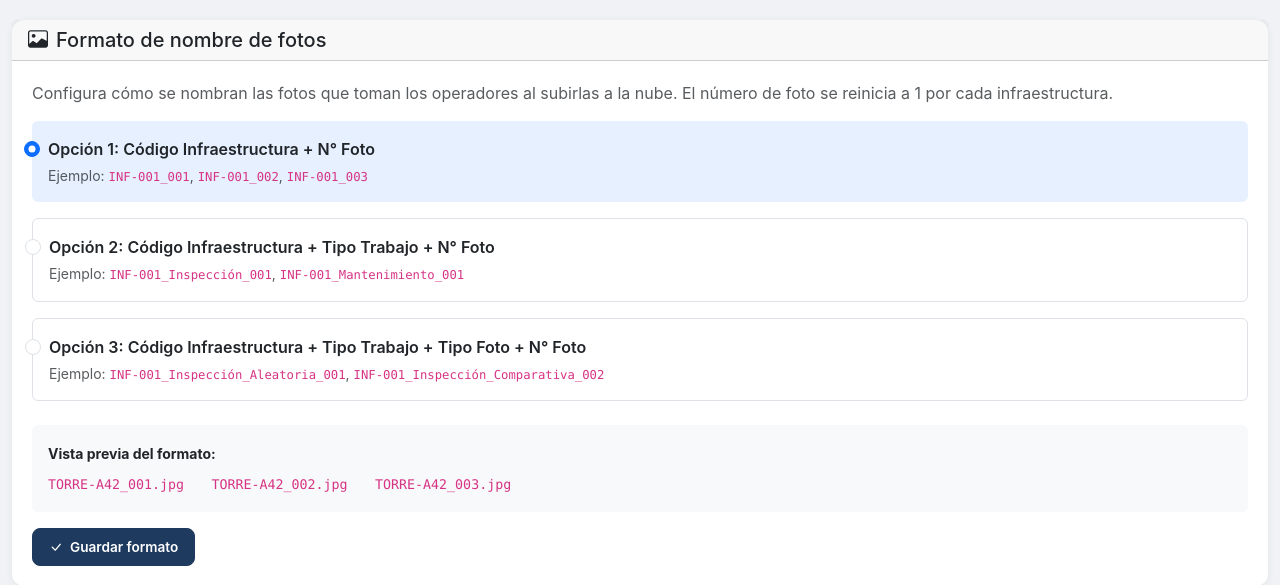
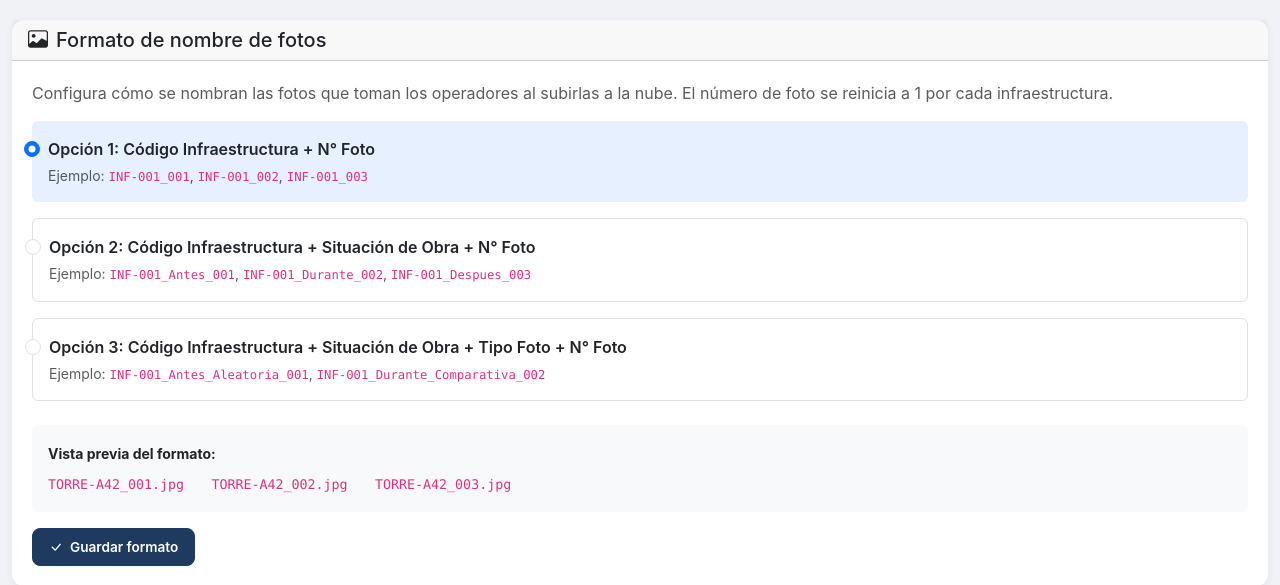
Before and after one commit to cazorlatravel-prog/INFOCAMPO, a PHP site: page /admin/ajustes.php in a window 1280 px wide. Shown: the part 216-801 px from the top of the page. Run offline with PHP 8.4, Linux system fonts and the light colour scheme; a user stored in the database is signed in; data comes from the database, SQL or seed files in the repository; data that the repository does not hold is empty.

Commit message:
Cambiar formato nombre fotos: situación de obra en vez de tipo trabajo
Opciones actualizadas:
- Opción 1: Código Infra + N° Foto (sin cambio)
- Opción 2: Código Infra + Situación (Antes/Durante/Despues) + N° Foto
- Opción 3: Código Infra + Situación + Tipo Foto (Aleatoria/Comparativa) + N°

Cambios en admin/ajustes.php (HTML labels, ejemplos, vista previa),
public/subir.php (lógica backend de generación de nombre) y
public/js/operador.js (lógica frontend de generación de nombre).

https://claude.ai/code/session_01FdUN8X5v5BoDdAhYiwhVJ9

```diff
--- a/admin/ajustes.php
+++ b/admin/ajustes.php
@@ -256,10 +256,10 @@ $wmTextoTamano = (int) ($empresa['wm_texto_tamano'] ?? 2);
                                 <input class="form-check-input" type="radio" name="formato_nombre_foto" id="formato2"
                                        value="2" <?= $formatoActual === 2 ? 'checked' : '' ?> onchange="updatePreview()">
                                 <label class="form-check-label fw-semibold" for="formato2">
-                                    Opción 2: Código Infraestructura + Tipo Trabajo + N° Foto
+                                    Opción 2: Código Infraestructura + Situación de Obra + N° Foto
                                 </label>
                                 <div class="text-muted small mt-1">
-                                    Ejemplo: <code>INF-001_Inspección_001</code>, <code>INF-001_Mantenimiento_001</code>
+                                    Ejemplo: <code>INF-001_Antes_001</code>, <code>INF-001_Durante_002</code>, <code>INF-001_Despues_003</code>
                                 </div>
                             </div>
 
@@ -267,10 +267,10 @@ $wmTextoTamano = (int) ($empresa['wm_texto_tamano'] ?? 2);
                                 <input class="form-check-input" type="radio" name="formato_nombre_foto" id="formato3"
                                        value="3" <?= $formatoActual === 3 ? 'checked' : '' ?> onchange="updatePreview()">
                                 <label class="form-check-label fw-semibold" for="formato3">
-                                    Opción 3: Código Infraestructura + Tipo Trabajo + Tipo Foto + N° Foto
+                                    Opción 3: Código Infraestructura + Situación de Obra + Tipo Foto + N° Foto
                                 </label>
                                 <div class="text-muted small mt-1">
-                                    Ejemplo: <code>INF-001_Inspección_Aleatoria_001</code>, <code>INF-001_Inspección_Comparativa_002</code>
+                                    Ejemplo: <code>INF-001_Antes_Aleatoria_001</code>, <code>INF-001_Durante_Comparativa_002</code>
                                 </div>
                             </div>
                         </div>
@@ -534,8 +534,8 @@ $wmTextoTamano = (int) ($empresa['wm_texto_tamano'] ?? 2);
         const el = document.getElementById('preview-format');
         const examples = {
             '1': '<code>TORRE-A42_001.jpg</code> &nbsp; <code>TORRE-A42_002.jpg</code> &nbsp; <code>TORRE-A42_003.jpg</code>',
-            '2': '<code>TORRE-A42_Inspección_001.jpg</code> &nbsp; <code>TORRE-A42_Mantenimiento_001.jpg</code>',
-            '3': '<code>TORRE-A42_Inspección_Aleatoria_001.jpg</code> &nbsp; <code>TORRE-A42_Inspección_Comparativa_001.jpg</code>',
+            '2': '<code>TORRE-A42_Antes_001.jpg</code> &nbsp; <code>TORRE-A42_Durante_002.jpg</code> &nbsp; <code>TORRE-A42_Despues_003.jpg</code>',
+            '3': '<code>TORRE-A42_Antes_Aleatoria_001.jpg</code> &nbsp; <code>TORRE-A42_Durante_Comparativa_002.jpg</code>',
         };
         el.innerHTML = examples[val] || '';
 
```
Also changed, not shown: public/subir.php (+8 -28 lines), public/js/operador.js.
